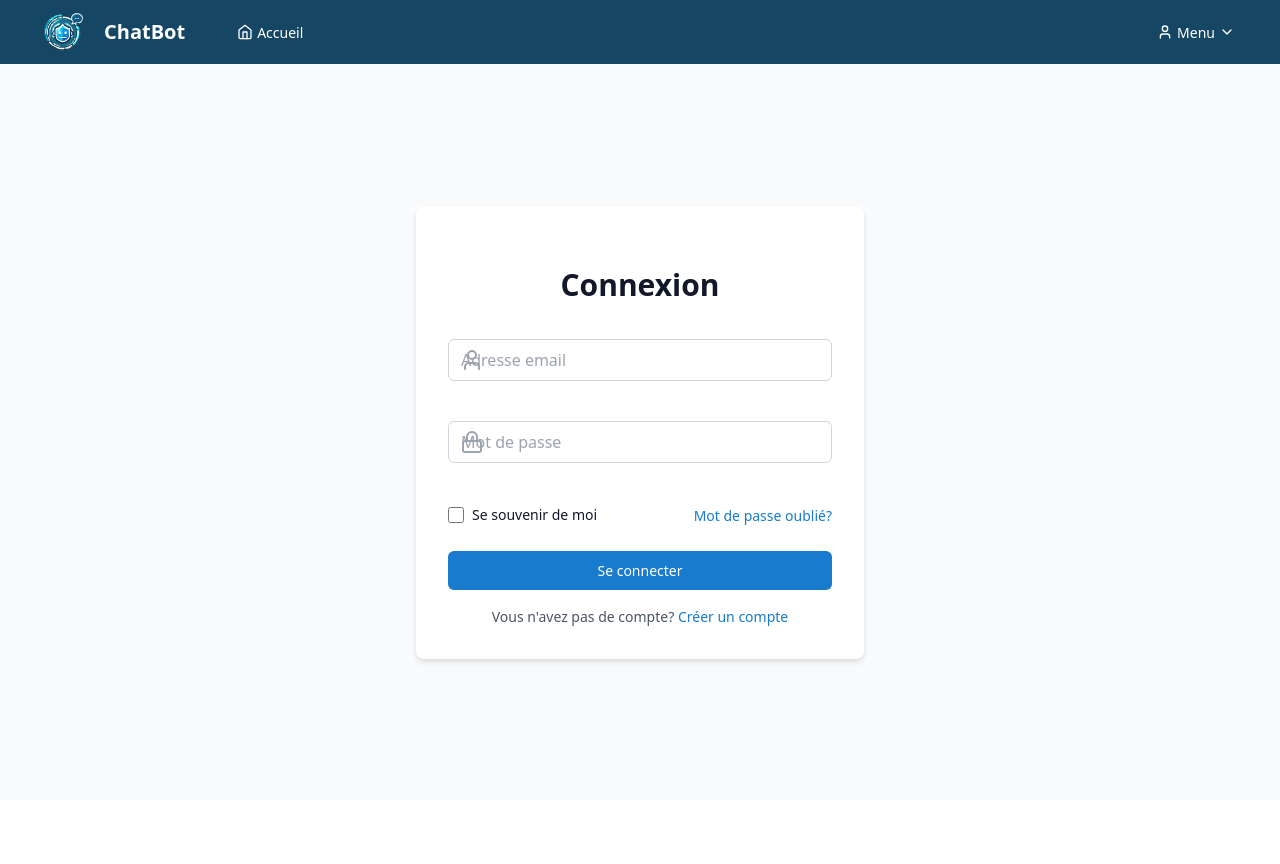
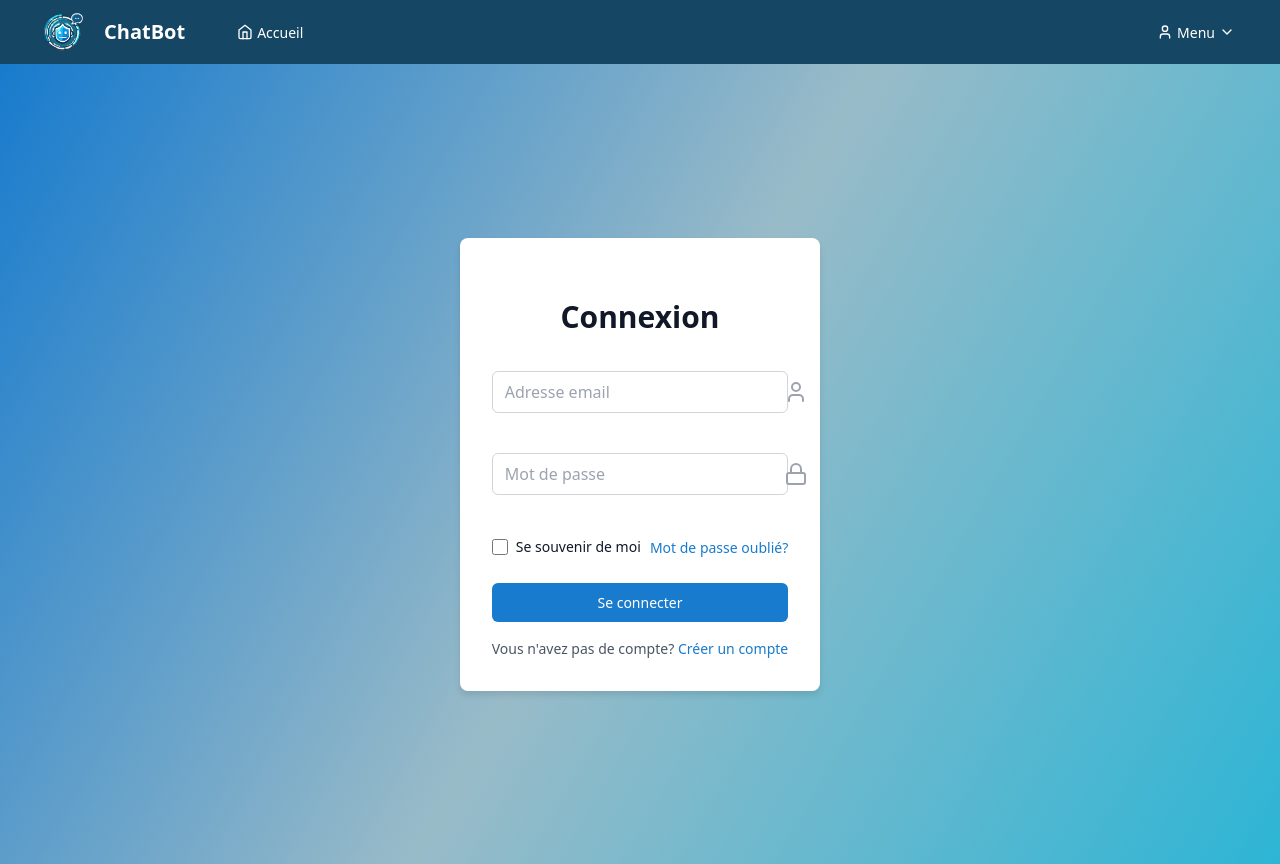
Before and after one commit to romainbrossault/Chatbot_slf02, a React (Vite) app: page /login in a window 1280 px wide. Before the commit the page ends 800 px from the top, so only its background shows below. Built offline with nearby package versions, Linux system fonts and the light colour scheme.

Commit message:
background

```diff
--- a/src/styles/Home.css
+++ b/src/styles/Home.css
@@ -1,7 +1,91 @@
+body {
+  overflow: hidden; /* Empêche le défilement de la page */
+}
+
 .home-container {
   display: flex;
   flex-direction: column;
   height: calc(100vh - 64px);
+  position: relative;
+  overflow: hidden;
+  background: linear-gradient(120deg, #187bcd, #99bbc8, #2db5d5, #ff7e5f); /* Ajoutez une couleur supplémentaire */
+}
+
+@keyframes moveBackground {
+  0% {
+    background-position: 0% 50%;
+  }
+  50% {
+    background-position: 100% 50%;
+  }
+  100% {
+    background-position: 0% 50%;
+  }
+}
+
+.home-container::before {
+  content: '';
+  position: absolute;
+  top: 0;
+  left: 0;
+  width: 100%;
+  height: 100%;
+  background: linear-gradient(120deg, #187bcd, #99bbc8, #2db5d5, #ff7e5f); /* Ajoutez une couleur supplémentaire */
+  background-size: 400% 400%; /* Augmentez la taille de l'arrière-plan */
+  animation: moveBackground 3s ease infinite; /* Réduisez la durée de l'animation */
+  z-index: -1;
+  opacity: 0.7;
+}
+
+@keyframes float {
+  0% {
+    transform: translateY(0);
+  }
+  50% {
+    transform: translateY(-20px);
+  }
+  100% {
+    transform: translateY(0);
+  }
+}
+
+.animated-element {
+  position: absolute;
+  width: 100px;
+  height: 100px;
+  background-color: rgba(255, 255, 255, 0.5);
+  border-radius: 50%;
+  animation: float 4s ease-in-out infinite;
+}
+
+.animated-element:nth-child(1) {
+  top: 20%;
+  left: 10%;
+  animation-duration: 4s;
+}
+
+.animated-element:nth-child(2) {
+  top: 40%;
+  left: 30%;
+  animation-duration: 6s;
+}
+
+.animated-element:nth-child(3) {
+  top: 60%;
+  left: 50%;
+  animation-duration: 5s;
+}
+
+.animated-element:nth-child(4) {
+  top: 80%;
+  left: 70%;
+  animation-duration: 7s;
+}
+
+.animated-element:nth-child(5) {
+  top: 50%;
+  left: 90%;
+  animation-duration: 3s;
 }
 
 .chat-area {
--- a/src/styles/Login.css
+++ b/src/styles/Login.css
@@ -1,19 +1,49 @@
+body {
+  overflow: hidden;
+}
+
 .login-container {
-  min-height: calc(100vh - 64px);
+  position: relative;
+  width: 100%;
+  height: 100vh;
+  overflow: hidden;
   display: flex;
+  justify-content: center;
   align-items: center;
-  justify-content: center;
-  background-color: #f9fafb;
-  padding: 3rem 1rem;
+  background: linear-gradient(120deg, #187bcd, #99bbc8 ,#2db5d5);
+}
+
+@keyframes moveBackground {
+  0% {
+    background-position: 0% 50%;
+  }
+  50% {
+    background-position: 100% 50%;
+  }
+  100% {
+    background-position: 0% 50%;
+  }
+}
+
+.login-container::before {
+  content: '';
+  position: absolute;
+  top: 0;
+  left: 0;
+  width: 100%;
+  height: 100%;
+  background: linear-gradient(120deg, #187bcd 0%, #2db5d5 100%);
+  background-size: 400% 400%;
+  animation: moveBackground 3s ease infinite;
+  z-index: -1;
+  opacity: 0.7;
 }
 
 .login-form-container {
-  max-width: 28rem;
-  width: 100%;
   background-color: white;
   padding: 2rem;
   border-radius: 0.5rem;
-  box-shadow: 0 4px 6px -1px rgba(0, 0, 0, 0.1), 0 2px 4px -1px rgba(0, 0, 0, 0.06);
+  box-shadow: 0 4px 6px rgba(0, 0, 0, 0.1);
 }
 
 .login-title {
@@ -44,8 +74,9 @@
   top: 0;
   bottom: 0;
   left: 0;
-  padding-left: 0.75rem;
+  padding-left: 3rem;
   display: flex;
+  margin-left: 25vh;
   align-items: center;
   pointer-events: none;
   color: #9ca3af;
--- a/src/styles/Register.css
+++ b/src/styles/Register.css
@@ -1,10 +1,42 @@
+body {
+  overflow: hidden; /* Empêche le défilement de la page */
+}
+
 .register-container {
-  min-height: calc(100vh - 64px);
+  position: relative;
+  width: 100%;
+  height: 100vh; /* Ajustez la hauteur pour couvrir toute la vue */
+  overflow: hidden;
   display: flex;
+  justify-content: center;
   align-items: center;
-  justify-content: center;
-  background-color: #f9fafb;
-  padding: 3rem 1rem;
+  background: linear-gradient(120deg, #187bcd, #99bbc8, #2db5d5); /* Ajoutez une couleur supplémentaire */
+}
+
+@keyframes moveBackground {
+  0% {
+    background-position: 0% 50%;
+  }
+  50% {
+    background-position: 100% 50%;
+  }
+  100% {
+    background-position: 0% 50%;
+  }
+}
+
+.register-container::before {
+  content: '';
+  position: absolute;
+  top: 0;
+  left: 0;
+  width: 100%;
+  height: 100%;
+  background: linear-gradient(120deg, #187bcd, #99bbc8, #2db5d5, ); /* Ajoutez une couleur supplémentaire */
+  background-size: 400% 400%; /* Augmentez la taille de l'arrière-plan */
+  animation: moveBackground 3s ease infinite; /* Réduisez la durée de l'animation */
+  z-index: -1;
+  opacity: 0.7;
 }
 
 .register-form-container {
@@ -48,6 +80,7 @@
   bottom: 0;
   left: 0;
   padding-left: 0.75rem;
+  margin-left: 35vh;
   display: flex;
   align-items: center;
   pointer-events: none;
```
